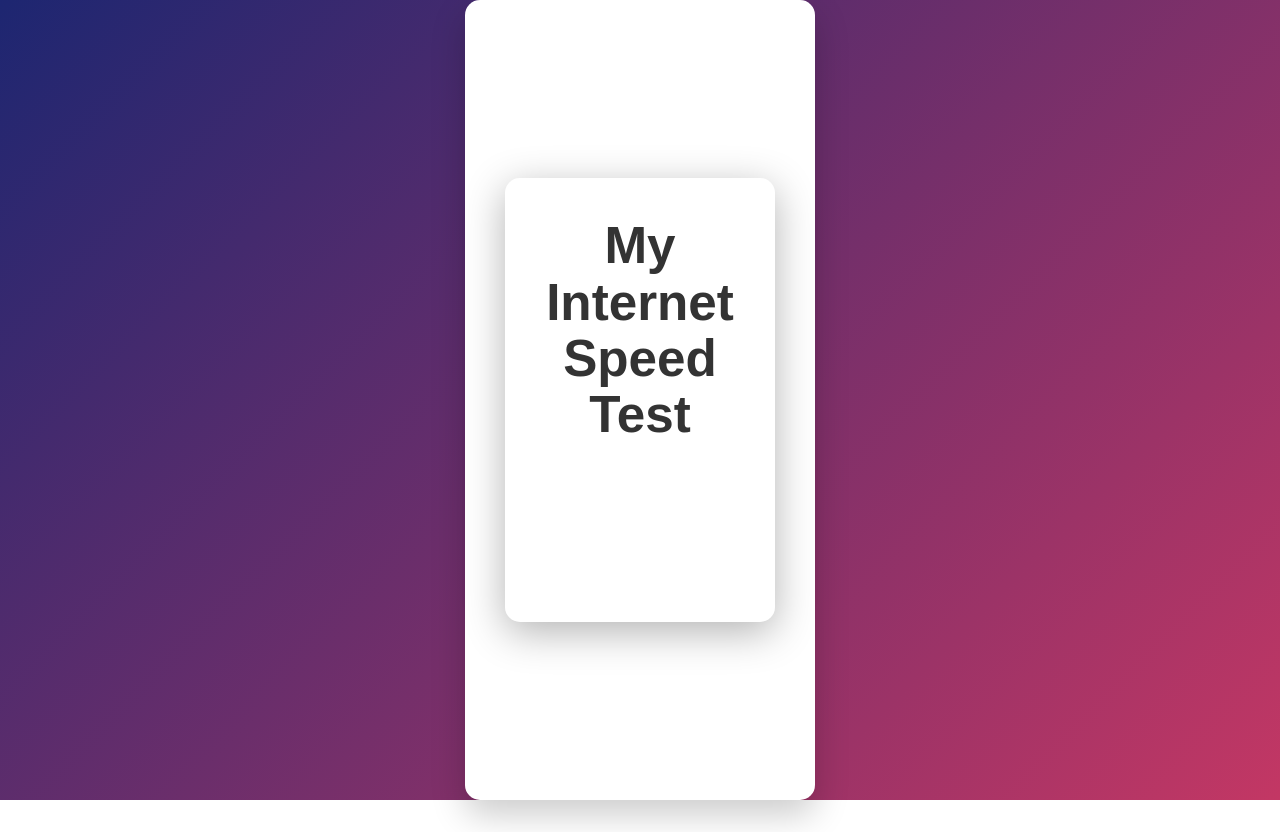
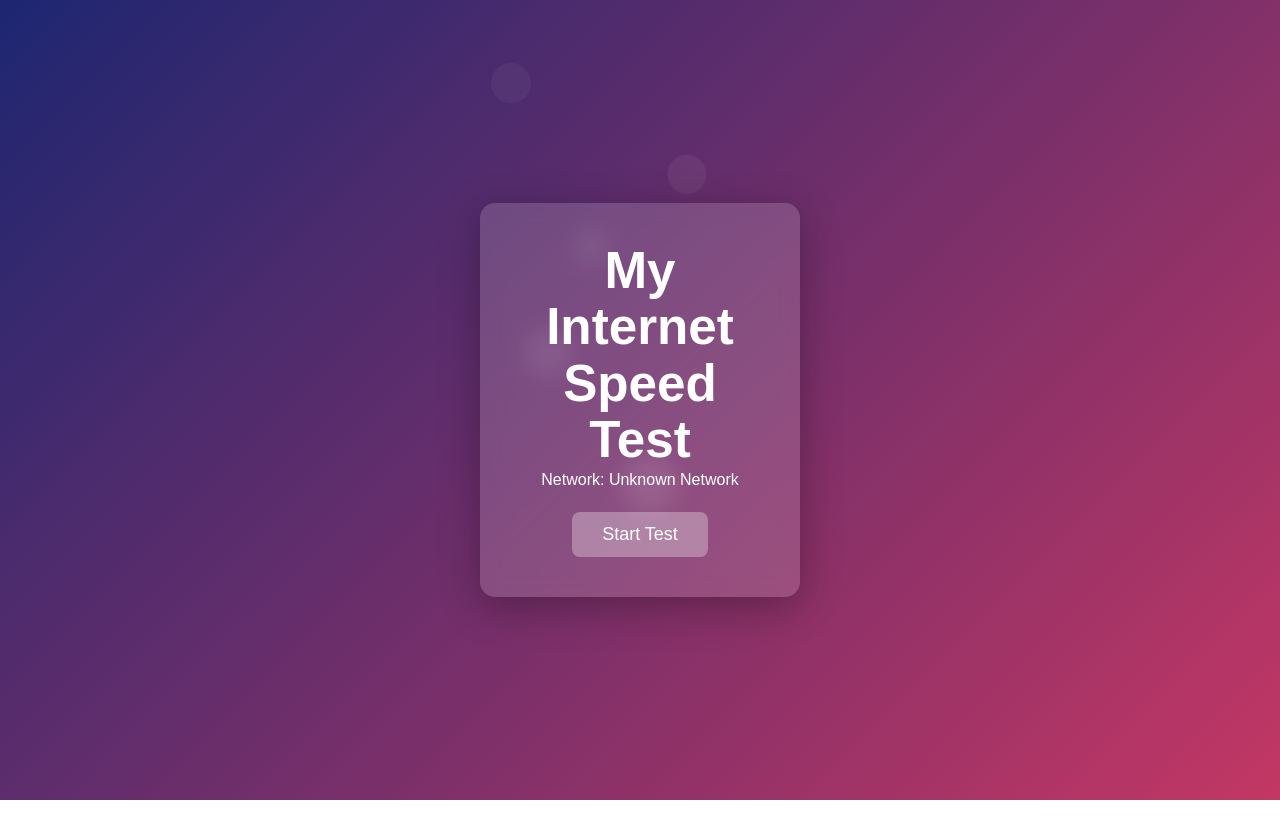
Before and after one commit to arundind/internet-speder-react, a React (Vite) app: page / in a window 1280 px wide. Built offline with nearby package versions, Linux system fonts and the light colour scheme; no server answers.

Commit message:
update project

```diff
--- a/src/App.css
+++ b/src/App.css
@@ -4,96 +4,3 @@
   padding: 2rem;
   text-align: center;
 }
-
-Reset
-* {
-  margin: 0;
-  padding: 0;
-  box-sizing: border-box;
-}
-
-/* Background */
-body {
-  font-family: 'Segoe UI', Tahoma, Geneva, Verdana, sans-serif;
-  background: linear-gradient(135deg, #4e73df, #1cc88a);
-  height: 100vh;
-  display: flex;
-  justify-content: center;
-  align-items: center;
-}
-
-/* Main Container */
-.container {
-  background: white;
-  padding: 40px;
-  border-radius: 15px;
-  width: 350px;
-  text-align: center;
-  box-shadow: 0 15px 35px rgba(0, 0, 0, 0.2);
-  animation: fadeIn 0.8s ease-in-out;
-}
-
-/* Title */
-.container h1 {
-  margin-bottom: 25px;
-  color: #333;
-}
-
-/* Button */
-button {
-  background: #4e73df;
-  color: white;
-  border: none;
-  padding: 12px 25px;
-  font-size: 16px;
-  border-radius: 8px;
-  cursor: pointer;
-  transition: 0.3s ease;
-}
-
-button:hover {
-  background: #2e59d9;
-  transform: scale(1.05);
-}
-
-button:disabled {
-  background: #999;
-  cursor: not-allowed;
-}
-
-/* Result Box */
-.result {
-  margin-top: 30px;
-  padding: 20px;
-  border-radius: 10px;
-  background: #f8f9fc;
-  animation: popUp 0.5s ease-in-out;
-}
-
-.result h2 {
-  color: #1cc88a;
-  font-size: 28px;
-}
-
-/* Animations */
-@keyframes fadeIn {
-  from {
-    opacity: 0;
-    transform: translateY(-15px);
-  }
-  to {
-    opacity: 1;
-    transform: translateY(0);
-  }
-}
-
-@keyframes popUp {
-  from {
-    transform: scale(0.8);
-    opacity: 0;
-  }
-  to {
-    transform: scale(1);
-    opacity: 1;
-  }
-}
--- a/src/component/style.css
+++ b/src/component/style.css
@@ -103,9 +103,3 @@ transform:translateY(-1200px) scale(1.5);
 opacity:0;
 }
 }
-#root {
-  max-width: 1280px;
-  margin: 0 auto;
-  padding: 2rem;
-  text-align: center;
-}
```
